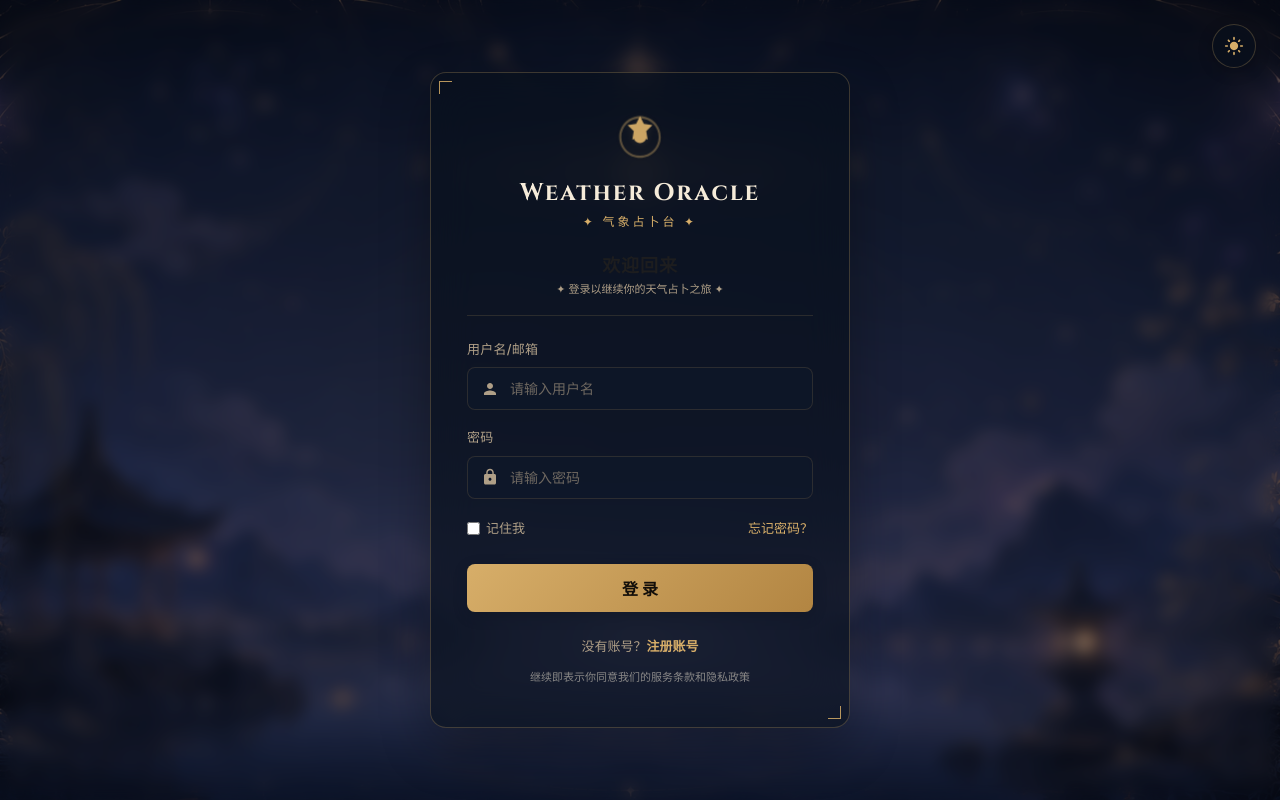
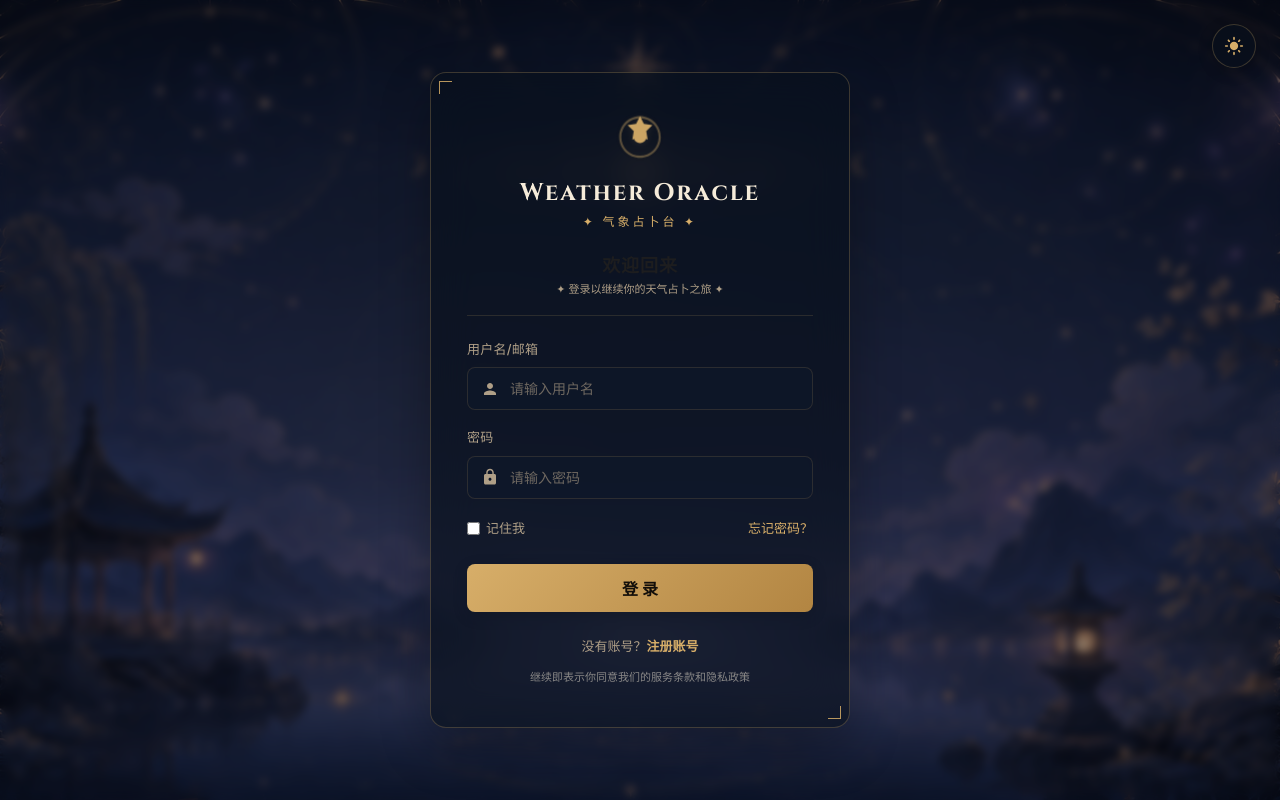
Before and after one commit to Jul1en-Lin/Weather-forecast-system, a Vue app: page /login in a window 1280 px wide. Built offline with nearby package versions, Linux system fonts and the light colour scheme; no server answers; the HTML template or start-up script is replaced by a standard one; a web font is replaced by a local one.

Commit message:
style: reduce login and register background glass blur to 4px

```diff
--- a/src/views/Login.vue
+++ b/src/views/Login.vue
@@ -214,7 +214,7 @@ const handleForgotPassword = () => {
   position: absolute;
   inset: 0;
   background: var(--bg-overlay);
-  backdrop-filter: blur(8px);
+  backdrop-filter: blur(4px);
   z-index: 0;
   transition: background 0.5s ease, backdrop-filter 0.5s ease;
 }
--- a/src/views/Register.vue
+++ b/src/views/Register.vue
@@ -237,7 +237,7 @@ const handleRegister = async () => {
   position: absolute;
   inset: 0;
   background: var(--bg-overlay);
-  backdrop-filter: blur(8px);
+  backdrop-filter: blur(4px);
   z-index: 0;
   transition: background 0.5s ease, backdrop-filter 0.5s ease;
 }
```
